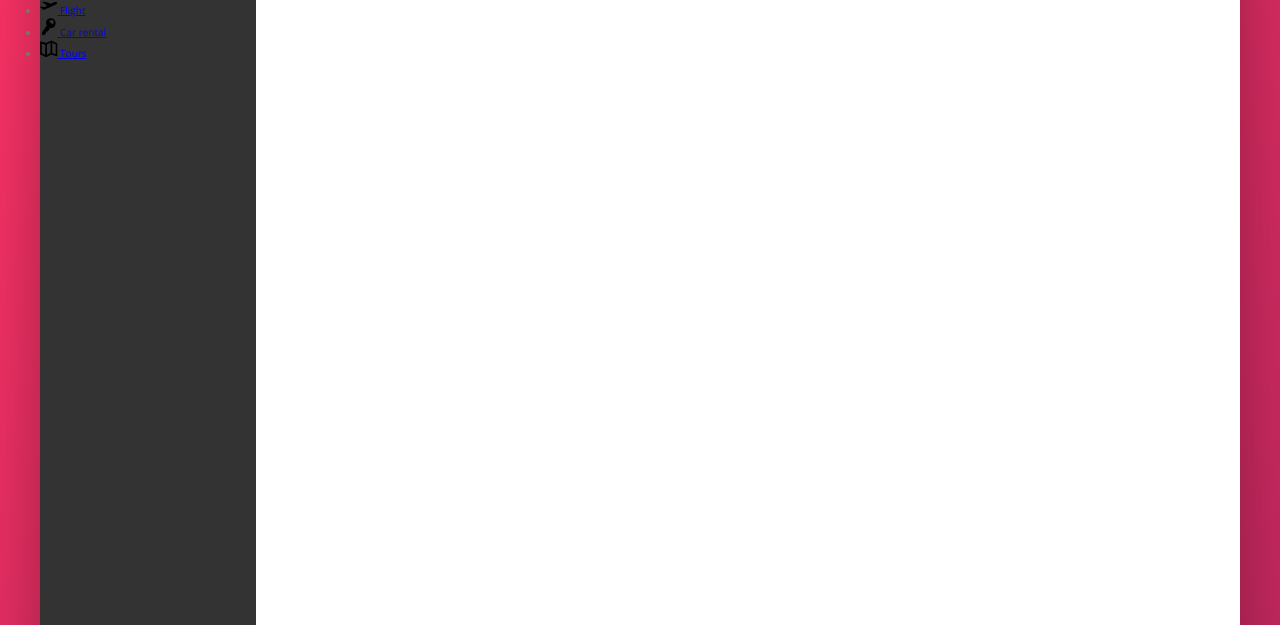
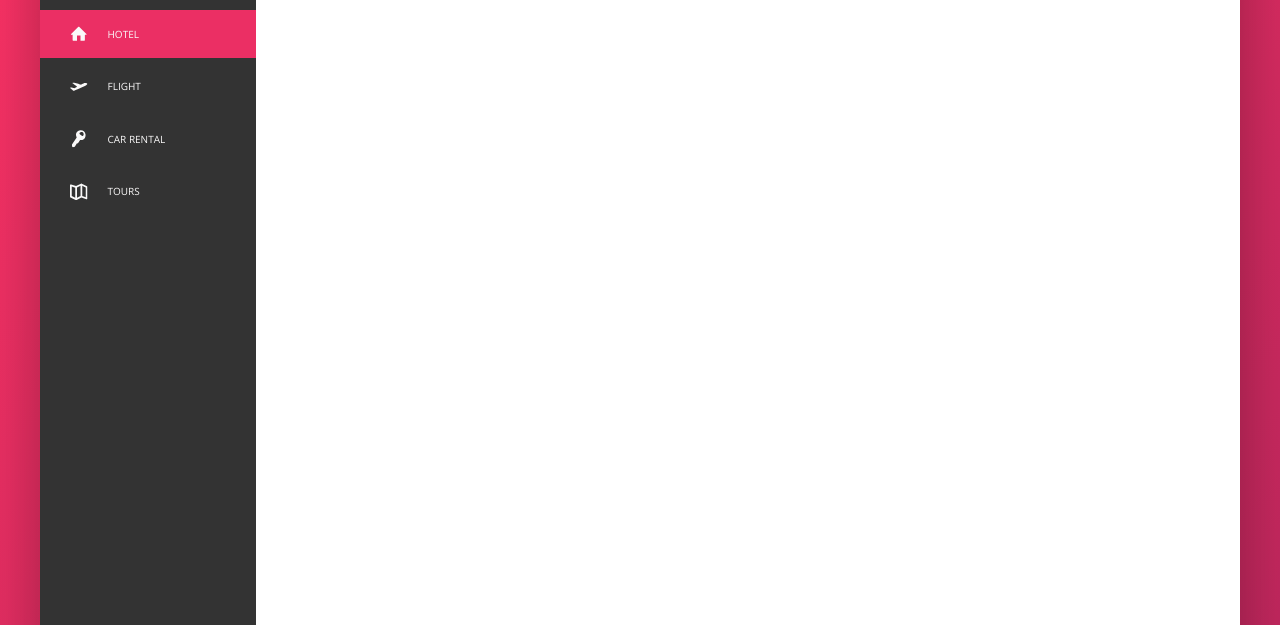
Before and after one commit to arunav999/Trillo, a website: page index.html in a window 1280 px wide. Shown: the part 175-800 px from the top of the page. Drawn offline with nearby package versions, Linux system fonts and the light colour scheme.

Commit message:
completed the sidebar nav design

```diff
--- a/index.html
+++ b/index.html
@@ -54,10 +54,11 @@
           </div>
         </nav>
       </header>
+
       <div class="content">
         <nav class="sidebar">
           <ul class="side-nav">
-            <li class="side-nav__item">
+            <li class="side-nav__item side-nav__item--active">
               <a href="#" class="side-nav__link">
                 <svg class="side-nav__icon">
                   <use xlink:href="img/sprite.svg#icon-home"></use>
--- a/sass/_components.scss
+++ b/sass/_components.scss
@@ -121,21 +121,66 @@
 //////////////////////////////
 /// LOGO
 .side-nav {
+  font-style: 1.4rem;
+  list-style: none;
+  margin-top: 3.5rem;
+
   &__item {
+    position: relative;
+
+    &:not(:last-child) {
+      margin-bottom: 0.5rem;
+    }
   }
 
-  &__link {
+  &__item::before {
+    content: "";
+    position: absolute;
+    top: 0;
+    left: 0;
+    height: 100%;
+    width: 0.3rem;
+    background-color: var(--color-primary);
+    transform: scaleY(0);
+    transition: transform 0.2s, width 0.4s cubic-bezier(1, 0, 0, 1) 0.2s,
+      background-color 0.1s;
+  }
+
+  &__item:hover::before,
+  &__item--active::before {
+    transform: scaleY(1);
+    width: 100%;
+  }
+
+  &__item:active::before {
+    background-color: var(--color-primary-light);
+  }
+
+  &__link:link,
+  &__link:visited {
+    color: var(--color-grey-light-1);
+    text-decoration: none;
+    text-transform: uppercase;
+    display: block;
+    padding: 1.5rem 3rem;
+    position: relative;
+
+    display: flex;
+    align-items: center;
+    z-index: 10;
   }
 
   &__icon {
     height: 1.75rem;
     width: 1.75rem;
+    margin-right: 2rem;
+    fill: currentColor;
   }
 }
 
 //////////////////////////////
 /// LEGAL TEXT
-.legal{
+.legal {
   font-size: 1.2rem;
   color: var(--color-grey-light-4);
   text-align: center;
```
Also changed, not shown: css/style.css, 1 other file.
